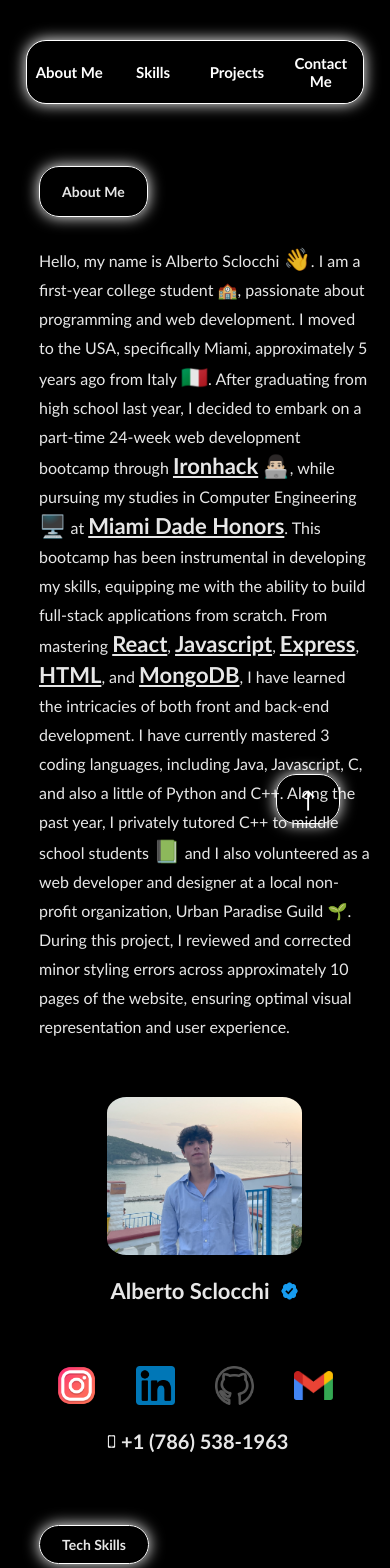
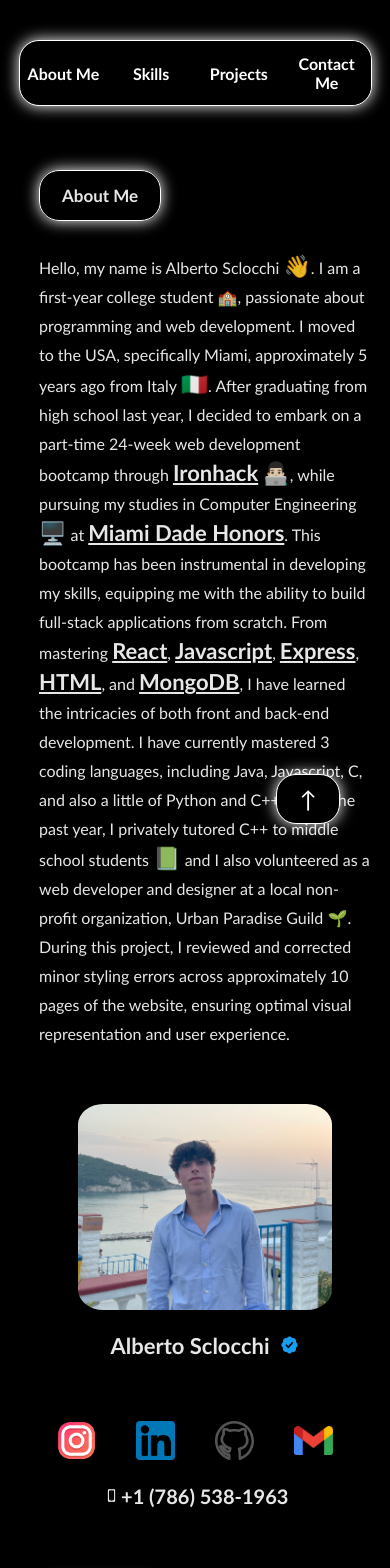
Before and after one commit to alberto-sclocchi/portfolio-website-client, a React (Create React App) app: page / in a window 390 px wide. Shown: the top 1568 px of the page. Built offline with nearby package versions, Linux system fonts and the light colour scheme.

Commit message:
update mobile view style (profile img/nav/font-size)

```diff
--- a/src/App.css
+++ b/src/App.css
@@ -56,7 +56,7 @@ nav{
   flex-direction: row;
   justify-content: space-between;
   align-items: center;
-  border: 0.5px solid white;
+  border: 1px solid white;
   font-size: 19px;
   position: sticky;
   top: 20px;
@@ -95,7 +95,7 @@ nav{
 }
 
 .profile-img img{
-  width: 27vw;
+  width: 30vw;
   border-radius: 10%;
 }
 
@@ -125,7 +125,7 @@ nav{
 }
 
 .section-title{
-  border: 0.5px solid white;
+  border: 1px solid white;
   padding: 10px 22px;
   border-radius: 20px;
   font-size: 21px;
@@ -177,7 +177,8 @@ nav{
   color: white;
   margin: 50px;
   text-decoration: none;
-  border: 0.5px solid white;
+  border: 1px solid white;
+  background-color: black;
   padding: 10px 22px;
   border-radius: 20px;
   font-size: 19px;
@@ -249,7 +250,7 @@ nav{
   font-size: 21px;
   box-shadow: 0px 0px 15px white;
   border-radius: 20px;
-  border: 0.5 solid white;
+  border: 1 solid white;
 }
 
 #projects{
@@ -271,7 +272,7 @@ nav{
   width: 35vw;
   border-radius: 20px;
   box-shadow: 0px 0px 15px white;
-  border: 0.5px solid white;
+  border: 1px solid white;
   max-height: 320px;
 }
 
@@ -461,8 +462,8 @@ footer{
 
 
   nav {
-    width: 86vw;
-    font-size: 0.75em;
+    width: 90vw;
+    font-size: 0.8em;
     position: sticky;
     top: 40px;
     margin-bottom: 50px;
@@ -475,7 +476,7 @@ footer{
 
   .section-title{
     font-size: 15px;
-    font-size: 0.7em;
+    font-size: 0.85em;
   }
 
   #about-me{
@@ -500,7 +501,7 @@ footer{
     width: 5vw;
   }
   .profile-img img{
-    width: 50vw;
+    width: 65vw;
   }
 
   .profile-img{
```
